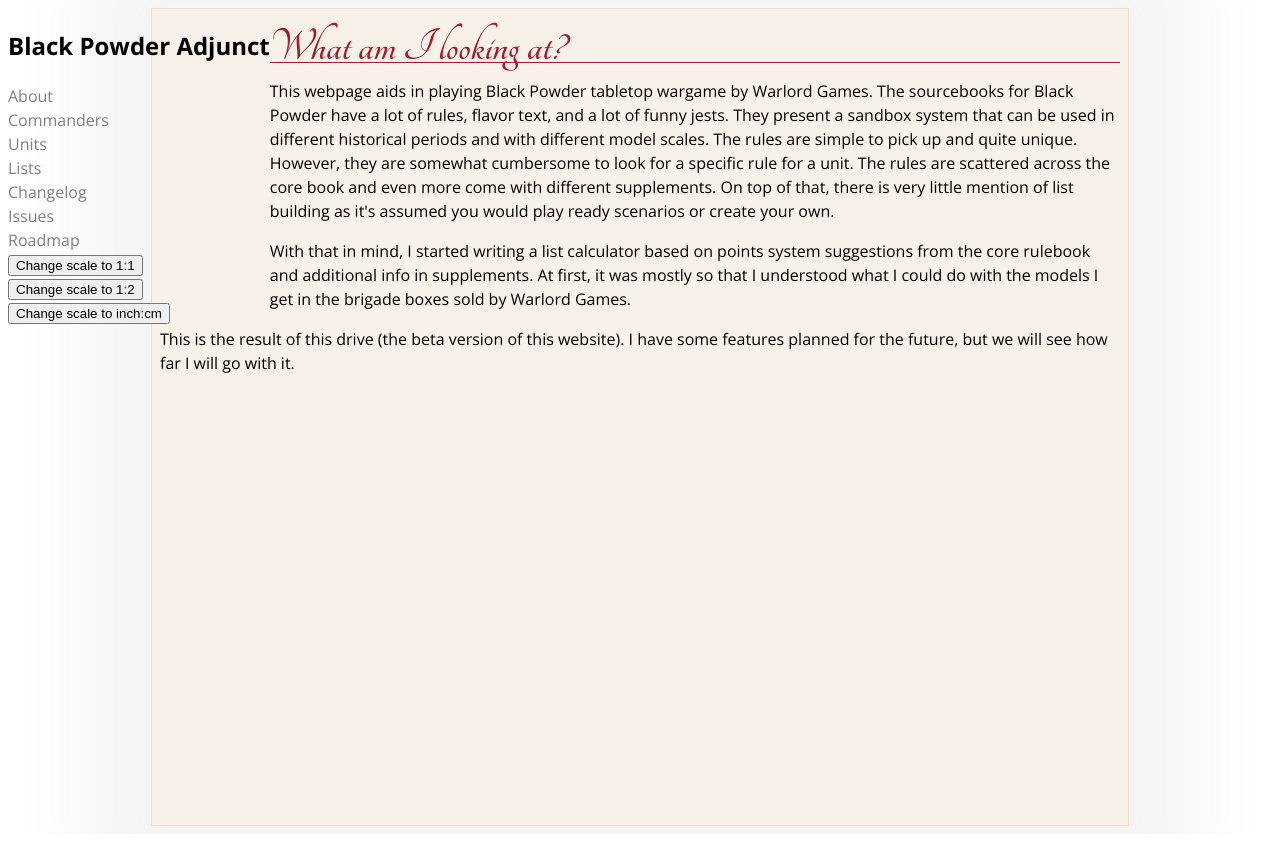
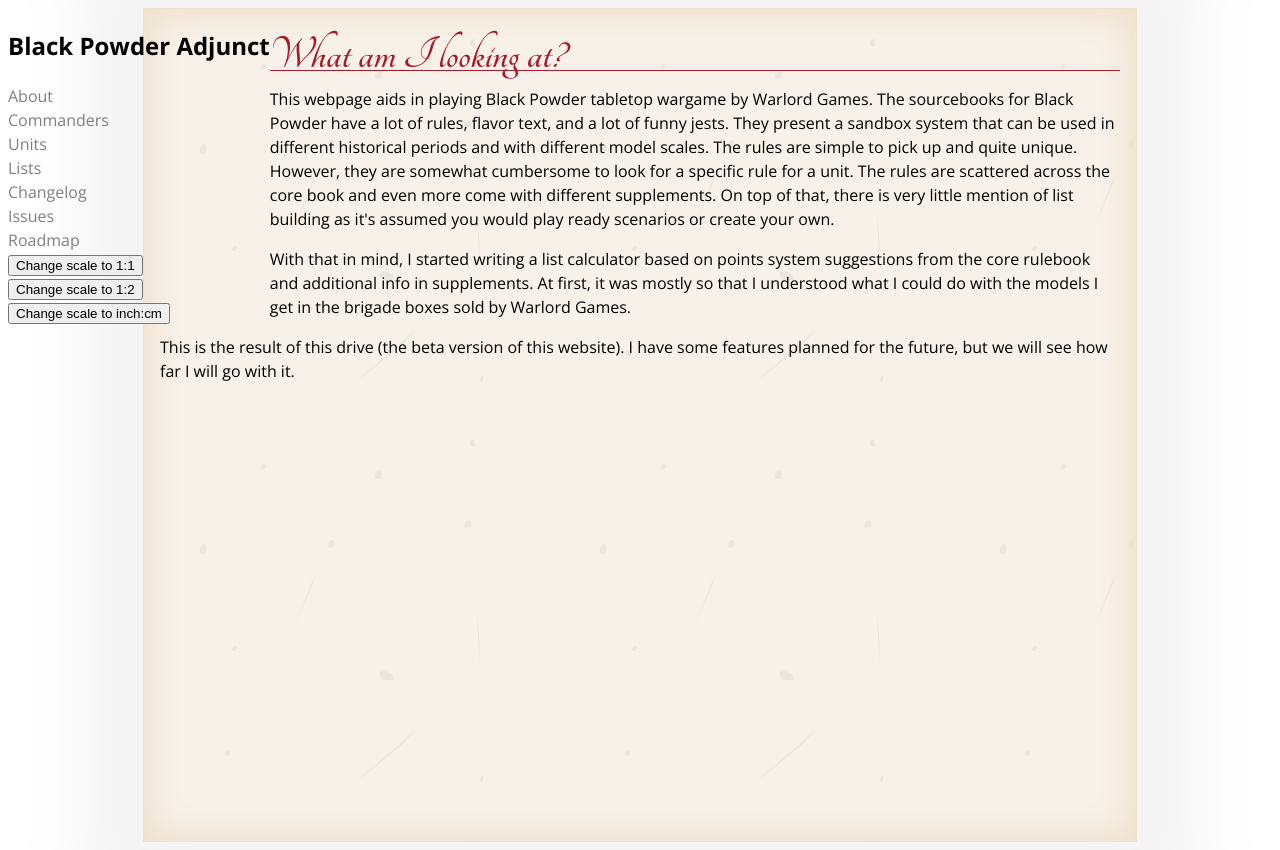
Before and after one commit to pawel-kuznik/black-powder-adjunct, a React (Vite) app: page /black-powder-adjunct/about in a window 1280 px wide. Built offline with nearby package versions, Linux system fonts and the light colour scheme.

Commit message:
Improved Page visuals. Started working on Flag component improvements.

```diff
--- a/src/widgets/Flag/Flag.css
+++ b/src/widgets/Flag/Flag.css
@@ -1,9 +1,9 @@
 .flag
 {
-    width: 18px;
-    height: 15px;
+    display: inline-block;
 
-    margin-bottom: -1px;
+    width: 22px;
+    height: 18px;
 
     border-radius: 2px;
 
--- a/src/widgets/Flag/Flag.tsx
+++ b/src/widgets/Flag/Flag.tsx
@@ -21,6 +21,8 @@ export function Flag({ which }: FlagProps) {
 
 
     return (
-        <img className="flag" alt={which} src={svg}/>
+        <div>
+            <img className="flag" alt={which} src={svg}/>
+        </div>
     );
 }
--- a/src/widgets/Page/Page.css
+++ b/src/widgets/Page/Page.css
@@ -10,17 +10,21 @@
 
 .page
 {
-    background: var(--color-background-light);
+    background-color: var(--color-background-light);
+    background-image: url('/black-powder-adjunct/background.svg');
 
     width: 960px;
     margin-left: auto;
     margin-right: auto;
 
-    box-shadow: 0 0 64px 64px var(--color-background);
-
     border: 1px solid var(--color-letter-border);
 
-    padding: 8px;
+    box-shadow:
+        0 0 64px 64px var(--color-background),
+        inset 0 0 32px 8px var(--color-letter-border);
+
+
+    padding: 16px;
 
     animation-name: page-modal-show;
     animation-duration: 0.2s;
@@ -42,5 +46,7 @@
 
     overflow-y: auto;
 
-    box-shadow: 5px 5px 5px 5px var(--color-shadow);
+    box-shadow:
+        5px 5px 5px 5px var(--color-shadow),
+        inset 0 0 16px 8px var(--color-letter-border);
 }
```
Also changed, not shown: public/background.svg (added).
